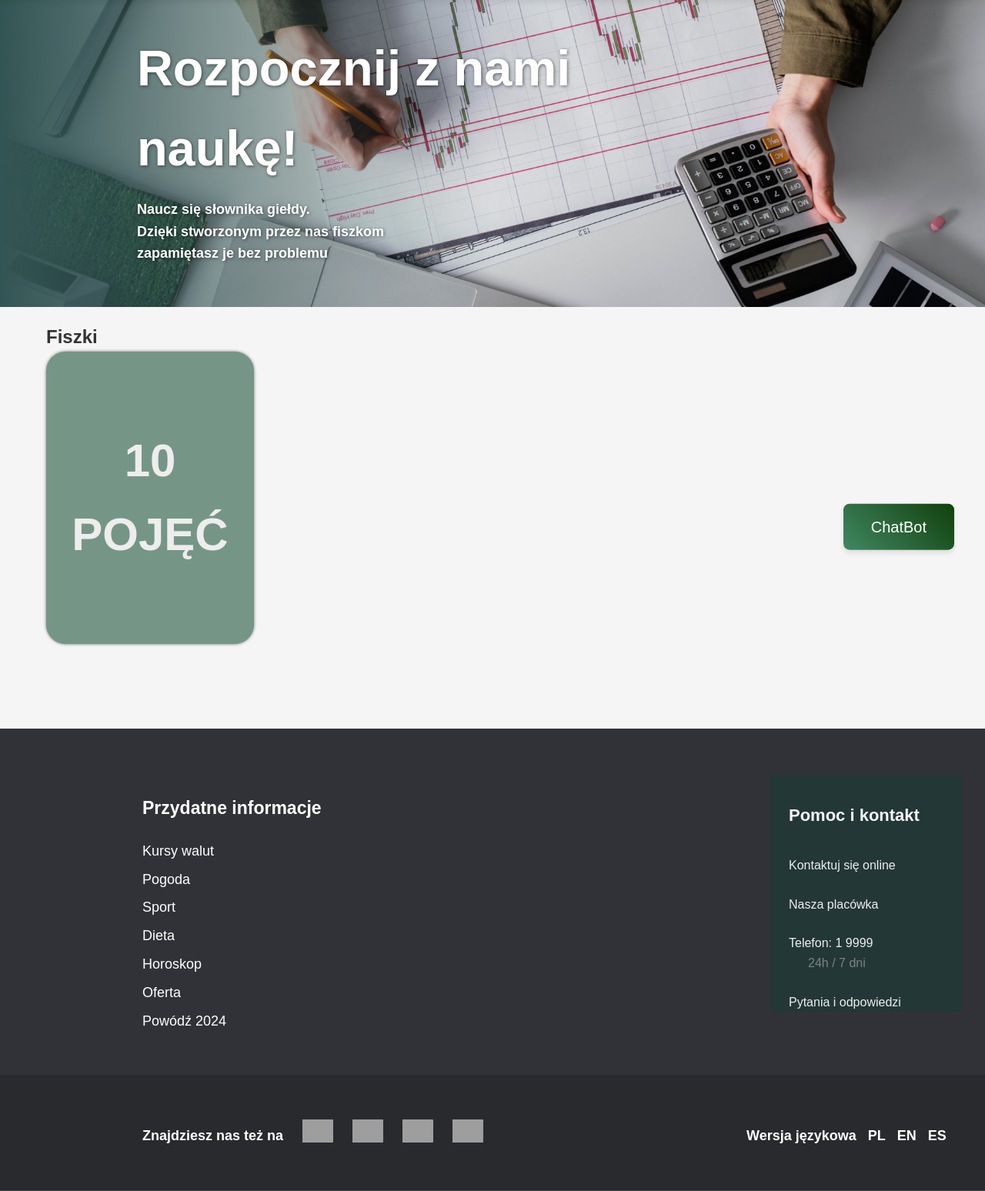
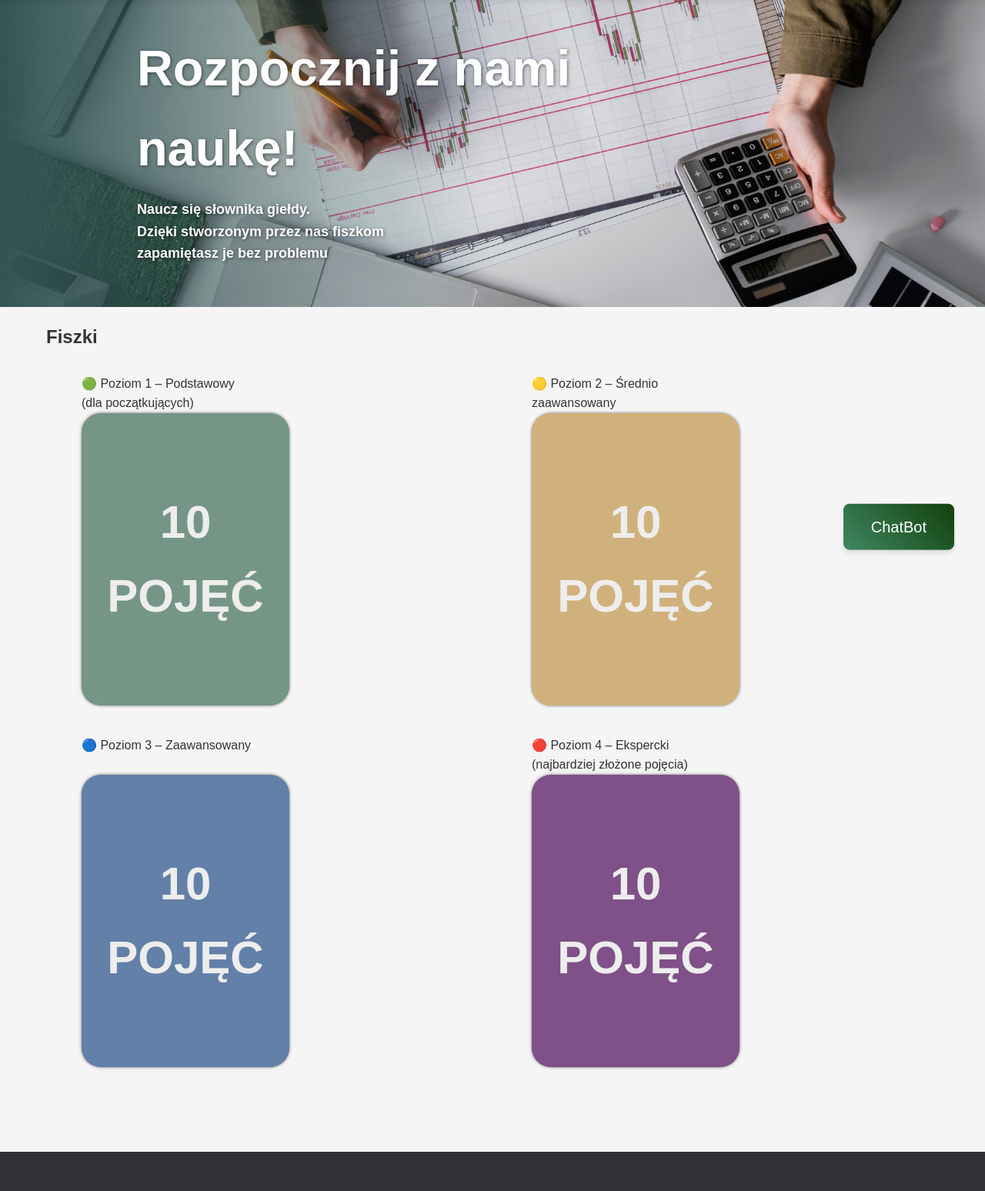
Before and after one commit to Quattro-Crew/Stack, a PHP site: page /TradeDeck/Front-end/html/index2.php in a window 1280 px wide. Shown: the part 67-1615 px from the top of the page at 77% size. Run offline with PHP 8.4, Linux system fonts and the light colour scheme; grey boxes are pictures that could not be loaded.

Commit message:
stworzenie fiszek
frontend reszty fiszek z podpisem stopnia zaawansowania

```diff
--- a/TradeDeck/Front-end/html/css/style-index2.css
+++ b/TradeDeck/Front-end/html/css/style-index2.css
@@ -141,12 +141,89 @@ h3 {
 /*=================================
    KARTY
  ================================== */
+.cards{
+    display: grid;
+    grid-template-columns: 1fr 1fr;
+    gap: 10px;
+
+}
+
+.sub-card{
+    margin-top: 5%;
+    margin-left: 8%;
+}
 
 .card-beginer {
     --main-color: rgb(237, 237, 237);
     --sub-color: #224938;
     --sub-sub-color: #0db654;
     --bg-color: #759686;
+    --accent-color: #242c88;
+    position: relative;
+    font-family: -apple-system, BlinkMacSystemFont, "Segoe UI", Roboto, Oxygen,
+    Ubuntu, Cantarell, "Open Sans", "Helvetica Neue", sans-serif;
+    width: 270px;
+    height: 380px;
+    padding: 25px;
+    border-radius: 25px;
+    display: flex;
+    align-items: center;
+    gap: 5px;
+    background-color: var(--bg-color);
+    transition: all 0.2s;
+    cursor: pointer;
+    box-shadow: 0px 0px 5px -1.5px #000;
+}
+
+.card-intermediate {
+    --main-color: rgb(237, 237, 237);
+    --sub-color: #974638;
+    --sub-sub-color: #dfc24b;
+    --bg-color: #d1b17b;
+    --accent-color: #242c88;
+    position: relative;
+    font-family: -apple-system, BlinkMacSystemFont, "Segoe UI", Roboto, Oxygen,
+    Ubuntu, Cantarell, "Open Sans", "Helvetica Neue", sans-serif;
+    width: 270px;
+    height: 380px;
+    padding: 25px;
+    border-radius: 25px;
+    display: flex;
+    align-items: center;
+    gap: 5px;
+    background-color: var(--bg-color);
+    transition: all 0.2s;
+    cursor: pointer;
+    box-shadow: 0px 0px 5px -1.5px #000;
+}
+
+.card-advanced {
+    --main-color: rgb(237, 237, 237);
+    --sub-color: #413975;
+    --sub-sub-color: #8eeef1;
+    --bg-color: #6280a8;
+    --accent-color: #242c88;
+    position: relative;
+    font-family: -apple-system, BlinkMacSystemFont, "Segoe UI", Roboto, Oxygen,
+    Ubuntu, Cantarell, "Open Sans", "Helvetica Neue", sans-serif;
+    width: 270px;
+    height: 380px;
+    padding: 25px;
+    border-radius: 25px;
+    display: flex;
+    align-items: center;
+    gap: 5px;
+    background-color: var(--bg-color);
+    transition: all 0.2s;
+    cursor: pointer;
+    box-shadow: 0px 0px 5px -1.5px #000;
+}
+
+.card-expert {
+    --main-color: rgb(237, 237, 237);
+    --sub-color: #772257;
+    --sub-sub-color: #ec79e2;
+    --bg-color: #805088;
     --accent-color: #242c88;
     position: relative;
     font-family: -apple-system, BlinkMacSystemFont, "Segoe UI", Roboto, Oxygen,
@@ -177,6 +254,45 @@ h3 {
     transition: all 0.3s;
 }
 
+.card-intermediate::before {
+    content: "";
+    width: 99%;
+    height: 99%;
+    background: var(--sub-color);
+    position: absolute;
+    z-index: -1;
+    top: 1px;
+    left: 1px;
+    border-radius: 25px;
+    transition: all 0.3s;
+}
+
+.card-advanced::before {
+    content: "";
+    width: 99%;
+    height: 99%;
+    background: var(--sub-color);
+    position: absolute;
+    z-index: -1;
+    top: 1px;
+    left: 1px;
+    border-radius: 25px;
+    transition: all 0.3s;
+}
+
+.card-expert::before {
+    content: "";
+    width: 99%;
+    height: 99%;
+    background: var(--sub-color);
+    position: absolute;
+    z-index: -1;
+    top: 1px;
+    left: 1px;
+    border-radius: 25px;
+    transition: all 0.3s;
+}
+
 .card__wrapper {
     display: flex;
     flex-direction: row;
@@ -191,11 +307,17 @@ h3 {
     text-align: center;
 }
 
-.card-beginer:hover {
+.card-beginer:hover,
+.card-intermediate:hover,
+.card-advanced:hover,
+.card-expert:hover {
     box-shadow: 0px 0px 20px -5px #000;
 }
 
-.card-beginer:hover::before {
+.card-beginer:hover::before,
+.card-intermediate:hover::before,
+.card-advanced:hover::before,
+.card-expert:hover::before {
     transform: rotate(20deg);
     box-shadow: 0px 0px 20px -5px #000;
 }
@@ -213,7 +335,10 @@ h3 {
     transition: all 0.3s;
 }
 
-.card-beginer:hover .card__overlay {
+.card-beginer:hover .card__overlay,
+.card-intermediate:hover .card__overlay,
+.card-advanced:hover .card__overlay,
+.card-expert:hover .card__overlay {
     transform: rotate(10deg);
     box-shadow: 0px 0px 20px -5px #000;
 }
--- a/TradeDeck/Front-end/html/index2.php
+++ b/TradeDeck/Front-end/html/index2.php
@@ -34,11 +34,13 @@
 <div class="container">
     <h2>Fiszki</h2>
     <div class="options">
-        <!-- Można dodać selektory, filtry itd. -->
+
     </div>
 
     <div class="cards">
         <div class="sub-card">
+            🟢 Poziom 1 – Podstawowy<br>
+            (dla początkujących)<br>
             <div class="card-beginer">
                 <div class="card__overlay"></div>
                 <div class="card__wrapper">
@@ -48,20 +50,33 @@
         </div>
 
         <div class="sub-card">
+            🟡 Poziom 2 – Średnio<br>zaawansowany<br>
             <div class="card-intermediate">
-                <!-- Zawartość dla poziomu średniego -->
+                <div class="card__overlay"></div>
+                <div class="card__wrapper">
+                    <div class="card__title">10 POJĘĆ</div>
+                </div>
             </div>
         </div>
 
         <div class="sub-card">
+            🔵 Poziom 3 – Zaawansowany<br><br>
             <div class="card-advanced">
-                <!-- Zawartość dla poziomu zaawansowanego -->
+                <div class="card__overlay"></div>
+                <div class="card__wrapper">
+                    <div class="card__title">10 POJĘĆ</div>
+                </div>
             </div>
         </div>
 
         <div class="sub-card">
+            🔴 Poziom 4 – Ekspercki<br>
+            (najbardziej złożone pojęcia)<br>
             <div class="card-expert">
-                <!-- Zawartość dla poziomu eksperckiego -->
+                <div class="card__overlay"></div>
+                <div class="card__wrapper">
+                    <div class="card__title">10 POJĘĆ</div>
+                </div>
             </div>
         </div>
     </div>
```
